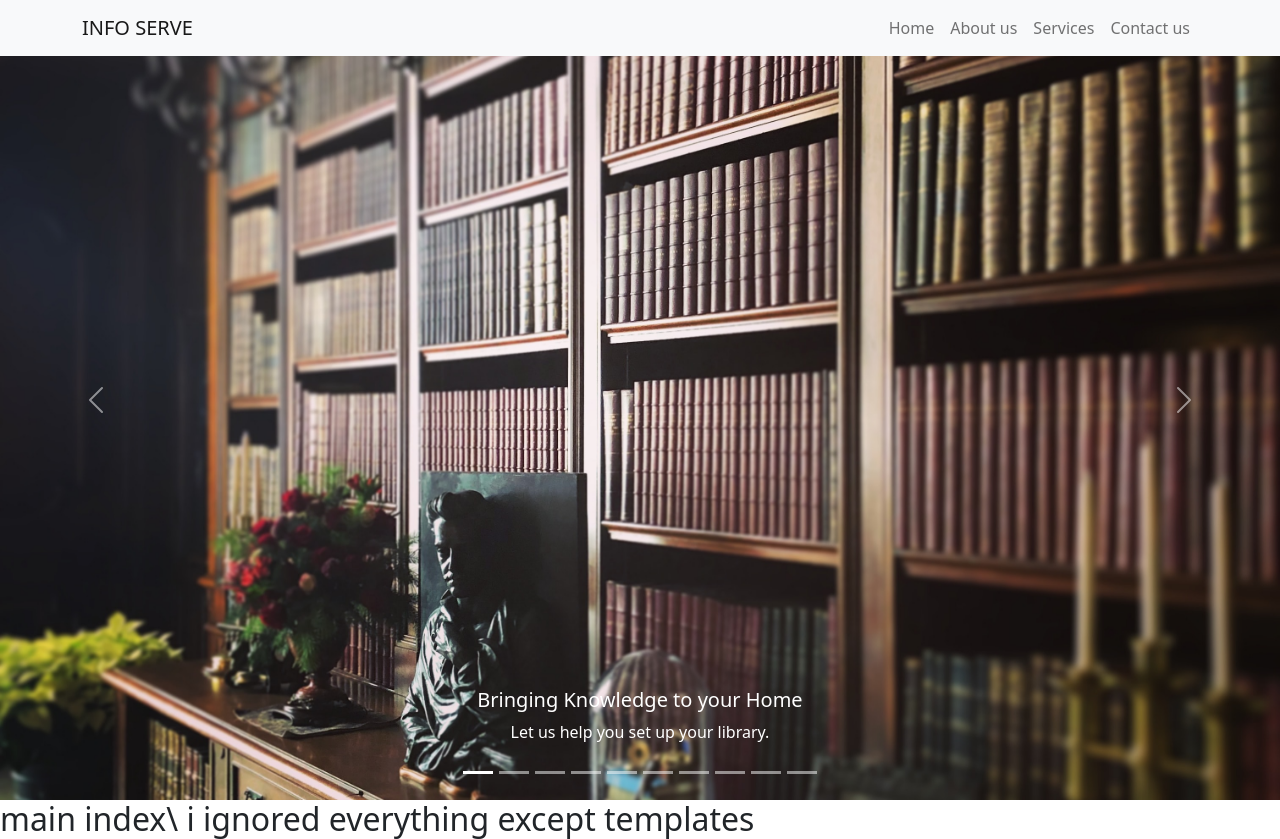
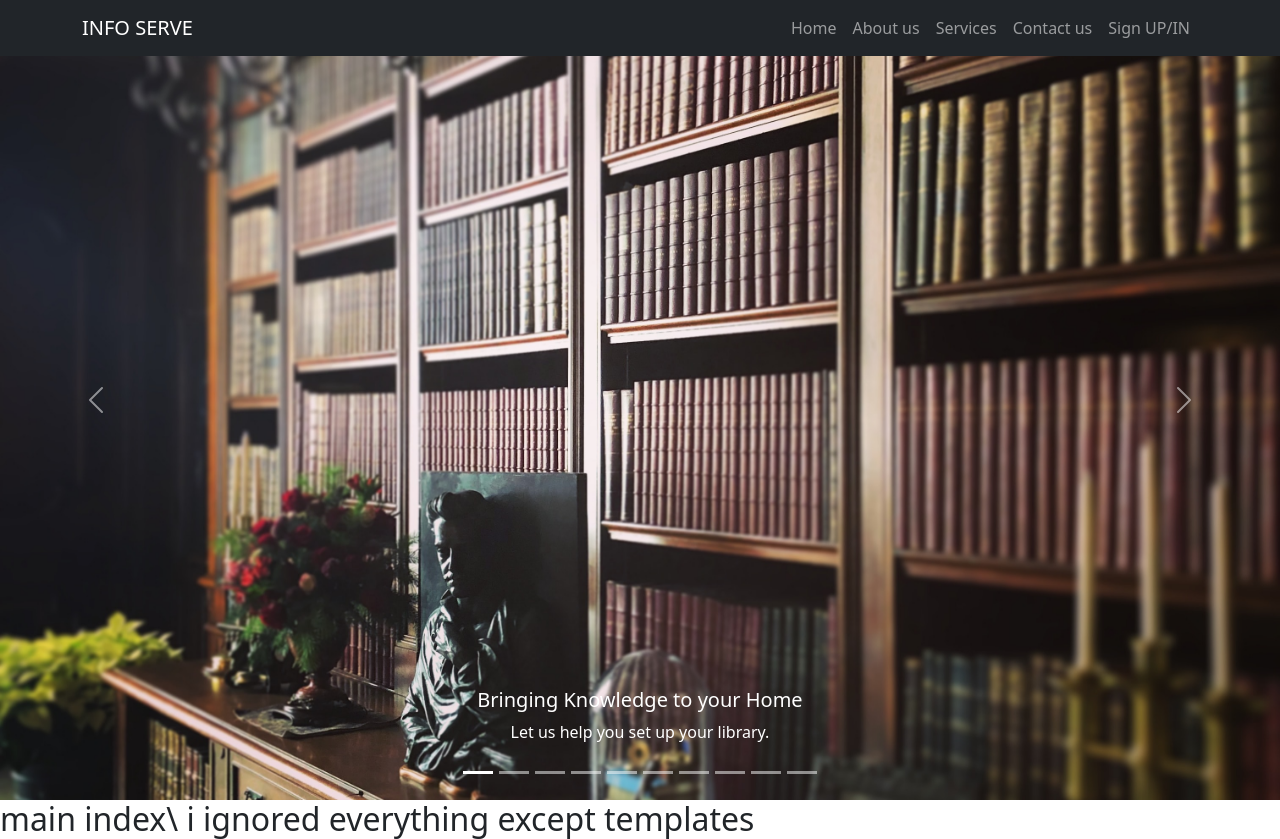
Before and after one commit to kanebi/infoserve, a Django app: page / in a window 1280 px wide. Shown: the top 839 px of the page. Run offline with Django 3.2, Linux system fonts and the light colour scheme; some libraries are stand-ins or nearby versions.

Commit message:
tobe saturday 2nd commit

```diff
--- a/base/templates/layout/header.html
+++ b/base/templates/layout/header.html
@@ -10,7 +10,7 @@
 
 <body>
     <!-- Navigation -->
-    <nav class="navbar navbar-expand-lg navbar-light bg-light fixed-top">
+    <nav class="navbar navbar-expand-lg navbar-dark bg-dark fixed-top">
         <div class="container">
             <a class="navbar-brand" href="#">INFO SERVE</a>
             <button class="navbar-toggler" type="button" data-bs-toggle="collapse" data-bs-target="#navbarResponsive"
@@ -30,6 +30,9 @@
                     </li>
                     <li class="nav-item">
                         <a class="nav-link" href="#">Contact us</a>
+                    </li>
+                    <li class="nav-item">
+                        <a class="nav-link" href="#">Sign UP/IN</a>
                     </li>
                 </ul>
             </div>
@@ -113,12 +116,12 @@
                 <div class="carousel-item" style="background-image: url('static/img/lib9.jpg')">
                     <div class="carousel-caption">
                         <h5>Looking for the right environment to set up your Library?</h5>
-                        <p>WE can scout it out for you.</p>
+                        <p>We can do the scouting for you.</p>
                     </div>
                 </div>
                 <div class="carousel-item" style="background-image: url('static/img/lib10.jpg')">
                     <div class="carousel-caption">
-                        <h5>WE can also create a database for you!</h5>
+                        <h5>We can also create a database for you!</h5>
                         <p>Databases are important for saving your files and documents.</p>
                     </div>
                 </div>
```
